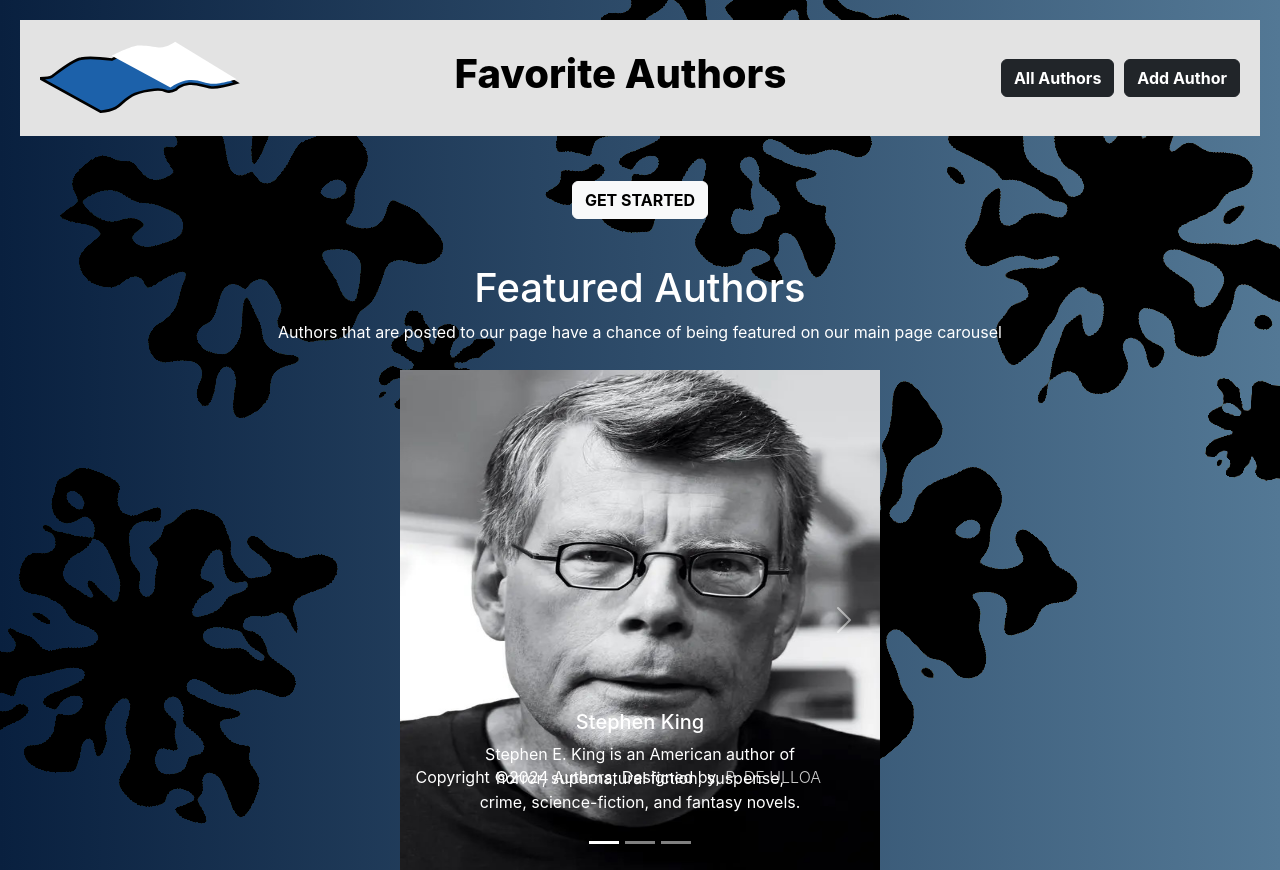
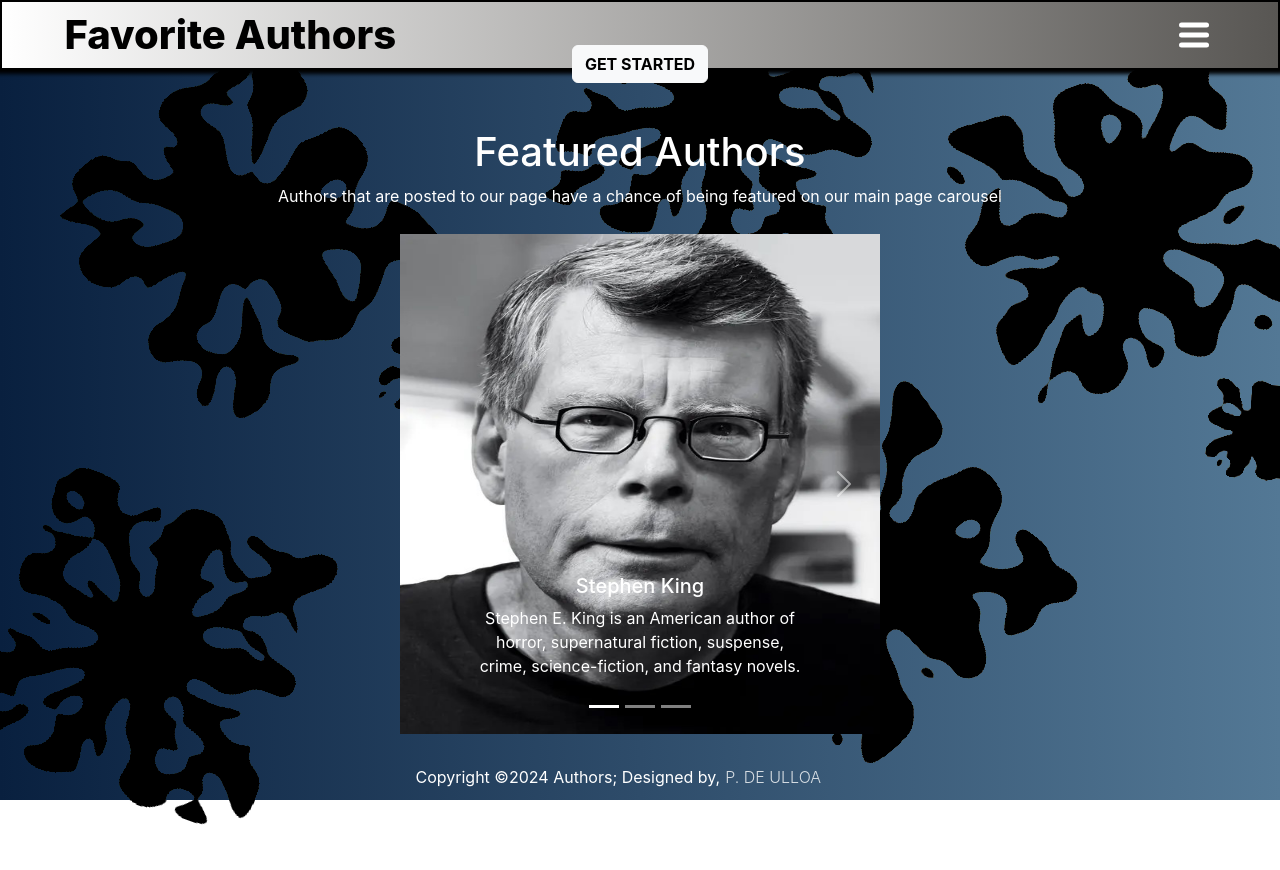
Before and after one commit to PaulDeUlloa/MERN_Authors, a React (Create React App) app in the folder client/: page / in a window 1280 px wide. After the commit the page ends 800 px from the top, so only its background shows below. Built offline with nearby package versions, Linux system fonts and the light colour scheme.

Commit message:
successfully recreated navBar, adding css changes next

```diff
--- a/client/src/App.css
+++ b/client/src/App.css
@@ -197,41 +197,210 @@ body{
 
 /* NavBar START */
 
-#navBar{
+nav{
+  position: fixed;
+  z-index: 10;
+  left: 0;
+  right: 0;
+  top: 0;
+  padding: 0 3%;
+  height: 70px;
+  background: linear-gradient( to right, #ffffff, #585653);
+  border: 2px solid rgb(0, 0, 0);
+  box-shadow: rgb(0, 0, 0) 0px 0px 4px 4px;
+}
+
+nav #navName{
+  color: rgb(0, 0, 0);
+  font-weight: 800;
+  text-decoration: none;
+  font-size: 2.5rem;
+  transition: 800ms;
+  width: 40%;
+  height: 100%;
+  float: left;
+  align-items: center;
   display: flex;
-  flex-direction: row;
-  justify-content: space-between;
-  background-color: rgb(227, 227, 227);
-  margin: 20px;
-  padding: 20px;
+}
+
+nav #nav-links{
+  float: right;
+  margin: 0;
+  padding: 0;
+  width: 40%;
+  height: 100%;
+  display: flex;
+  justify-content: space-around;
   align-items: center;
 }
+
+nav #nav-links #linksTag{
+  list-style: none;
+}
+
+nav #nav-links #linksTag #linksColor{
+  text-decoration: none;
+  padding: 7px 15px;
+  color: rgb(255, 255, 255);
+  border-radius: 20px;
+  font-weight: 900;
+}
+
+nav #nav-links #navName{
+  display: block;
+}
+
+#nav-toggle{
+  position: absolute;
+  top: -100px;
+}
+
+nav #burger-icon{
+  display: none;
+  position: absolute;
+  right: 5%;
+  top: 50%;
+  transform: translateY(-50%);
+}
+
+nav #burger-icon #line{
+  width: 30px;
+  height: 5px;
+  background-color: #ffffff;
+  margin: 5px;
+  border-radius: 3px;
+  transition: all .3s ease-in-out;
+}
+
+
+nav #nav-links #linksTag #linksColor:hover,
+nav #nav-links #linksTag #linksColor.active{
+  background: rgb(0, 0, 0);
+  color: rgb(255, 255, 255);
+  transition: all .6s ease-in-out;
+}
+
+#nav-links {
+  text-transform: uppercase;
+  font-weight: 700;
+  letter-spacing: 1px;
+}
+
+@media screen and (max-width: 1800px){
+  nav #nav-links{
+      width: 45%;
+  }
+}
+
+@media screen and (max-width: 1600px){
+  nav #nav-links{
+      width: 52%;
+  }
+}
+
+@media screen and (max-width: 1425px){
+  nav #navName{
+      float: none;
+      width: auto;
+      justify-content: left;
+      margin-left: 2%;
+  }
+
+  nav #nav-links #linksTag #linksColor{
+      color: rgb(255, 255, 255);
+      font-weight: 1000;
+  }
+
+  nav #nav-links #linksTag #linksColor:hover,
+  nav #nav-links #linksTag #linksColor.active{
+  background: rgb(255, 255, 255);
+  color: rgb(0, 0, 0);
+  transition: all .3s ease-in-out;
+}
+
+  nav #nav-links{
+      float: none;
+      position: fixed;
+      z-index: 9;
+      left: 0;
+      right: 0;
+      bottom: 100%;
+      top: 70px;
+      width: auto;
+      height: auto;
+      flex-direction: column;
+      justify-content: space-evenly;
+      background-color: rgb(0, 0, 0, 0.8);
+      overflow: hidden;
+      box-sizing: border-box;
+      transition: all .7s ease-in-out;
+  }
+
+  nav #nav-links #linksTag{
+      font-size: 40px;
+  }
+  nav :checked ~ #nav-links{
+      bottom: 0;
+  }
+
+  nav #burger-icon{
+      display: block;
+  }
+
+  nav :checked ~ #burger-icon #line:nth-child(1){
+      transform: translateY(10px) rotate(225deg);
+  }
+
+  nav :checked ~ #burger-icon #line:nth-child(3){
+      transform: translateY(-10px) rotate(-225deg);
+  }
+
+  nav :checked ~ #burger-icon #line:nth-child(2){
+      opacity: 0;
+  }
+
+
+}
+
+@media screen and (max-width: 600px){
+  nav #navName{
+      font-size: 2.0rem;
+  }
+
+  nav #nav-links #linksTag{
+      font-size: 30px;
+  }
+
+}
+
+@media screen and (max-width: 330px){
+  nav #navName{
+      font-size: 1.5rem;
+  }
+
+  nav #nav-links #linksTag{
+      font-size: 20px;
+  }
+
+}
+
+
+
+
+
+
+
+
+
+
+
+
+
 
 @media screen and (max-width: 600px) {
   #bookLogoSvg{
     display: none;
   }
-}
-
-#navbarButtonsSpacing{
-  display: flex;
-  flex-direction: row;
-  justify-content: center;
-  align-items: center;
-  gap: 10px;
-}
-
-
-
-#navbarLinksFontColor{
-  text-decoration: none;
-  color:rgb(255, 255, 255);
-  font-weight: 650;
-}
-
-#favAuthorsColoring{
-  color: #000000;
-  font-weight: 800;
 }
 
 /* NavBar END */
--- a/client/src/App.jsx
+++ b/client/src/App.jsx
@@ -9,8 +9,9 @@ import Detail from "./view/Detail";
 function App() {
   return (
     <div className="App">
-      <div id="navBar">
-        <Link to="/">
+      <nav>
+        <input id="nav-toggle" type="checkbox" />
+        {/* <Link to="/">
           <svg
             id="bookLogoSvg"
             width="200"
@@ -26,21 +27,29 @@ function App() {
               <path d="M49.565 18.056L27.261 6.019s7.435-3.894 10.266-3.894 4.249.354 7.436.707S51.334.709 51.334.709L74.701 14.87s-6.021 1.77-8.852 1.77-5.664-1.77-9.204-1.417-7.079 2.833-7.079 2.833z" />
             </g>
           </svg>
-        </Link>
-        <h1 id="favAuthorsColoring">Favorite Authors</h1>
-        <div id="navbarButtonsSpacing">
-          <button class="btn btn-dark">
-            <Link to="/authors" id="navbarLinksFontColor">
+        </Link> */}
+        <h1 id="navName">Favorite Authors</h1>
+
+        <ul id="nav-links">
+          <li id="linksTag">
+            <Link to="/authors" id="linksColor">
               All Authors
             </Link>
-          </button>
-          <button class="btn btn-dark">
-            <Link to="/authors/new" id="navbarLinksFontColor">
+          </li>
+
+          <li id="linksTag">
+            <Link to="/authors/new" id="linksColor">
               Add Author
             </Link>
-          </button>
-        </div>
-      </div>
+          </li>
+        </ul>
+
+        <label for="nav-toggle" id="burger-icon">
+          <div id="line"></div>
+          <div id="line"></div>
+          <div id="line"></div>
+        </label>
+      </nav>
 
       <footer id="footerStyling">
         <p id="copyrightPTag">
```
